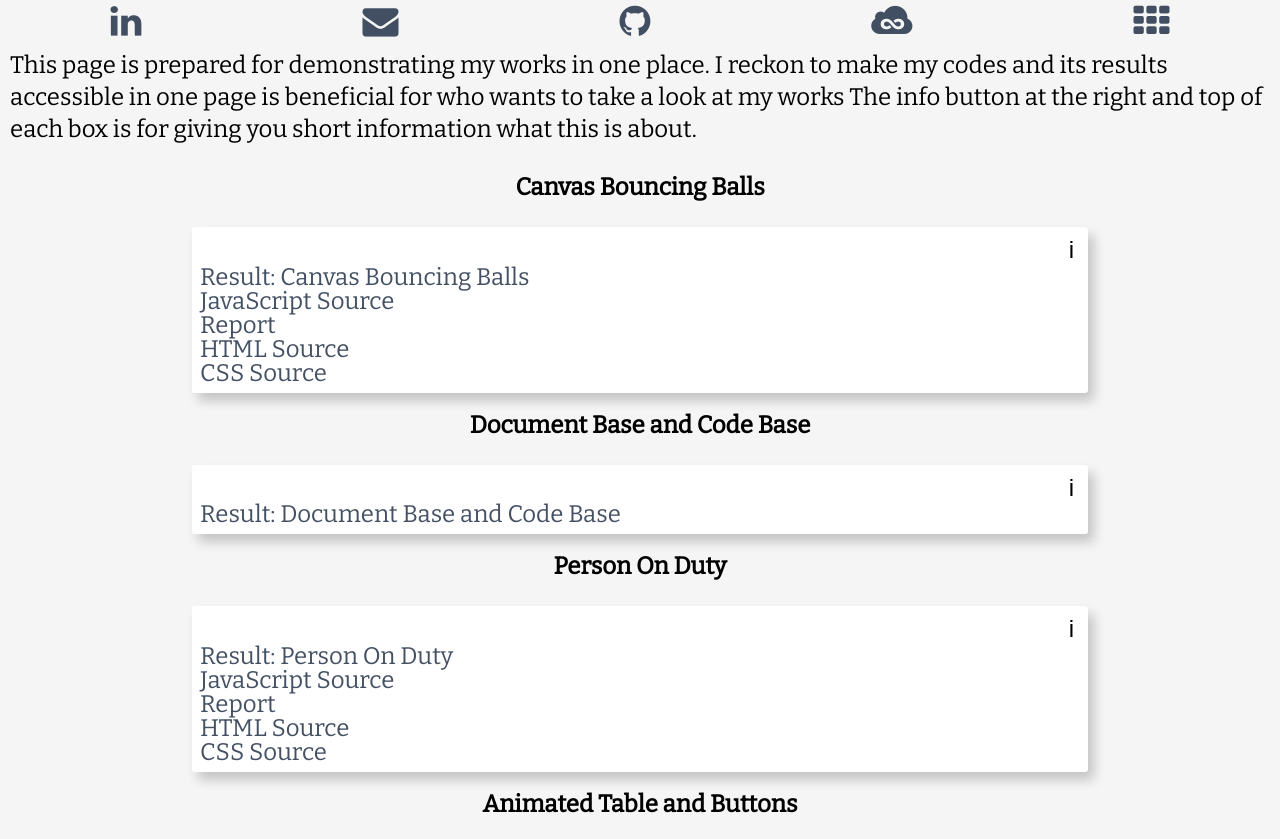
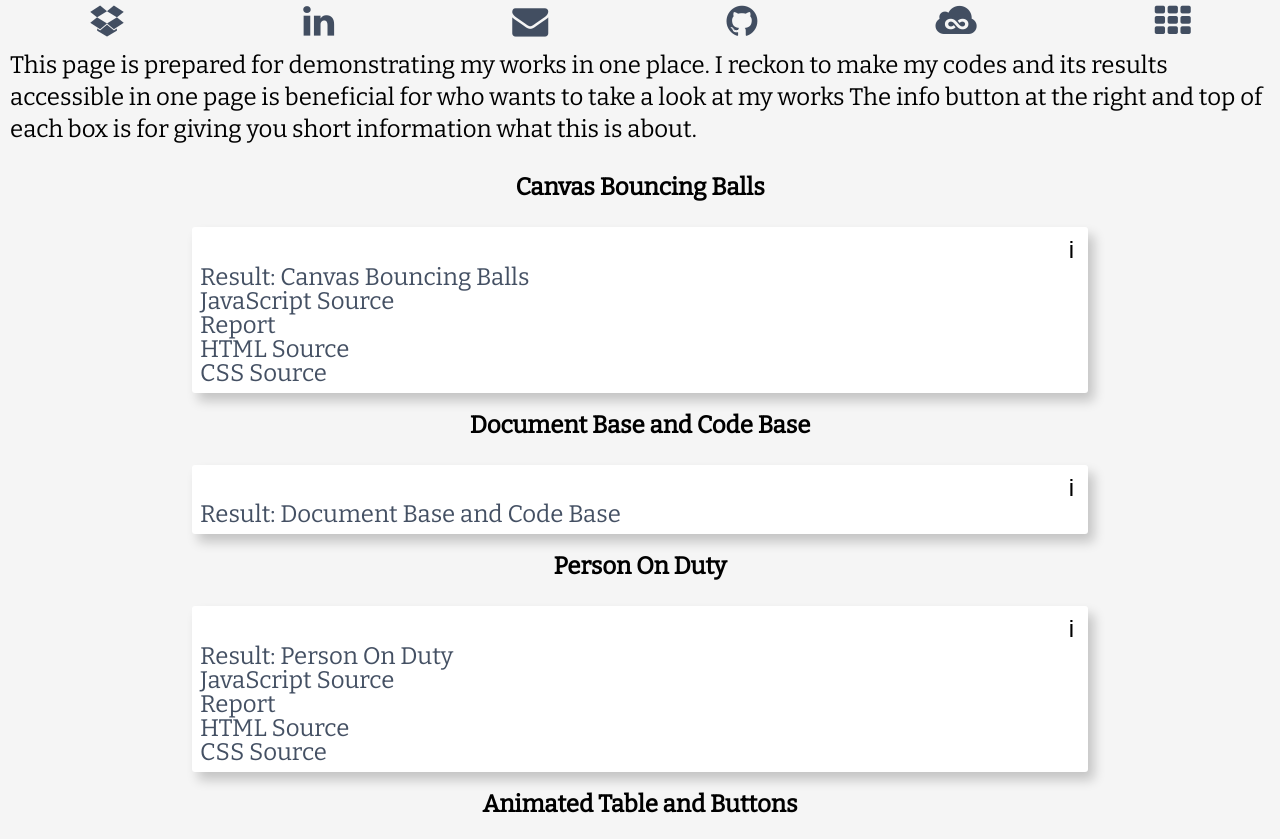
Before and after one commit to spinningcat/Visuality, a plain HTML site: page docs/index.html in a window 1280 px wide. Shown: the top 839 px of the page. Drawn offline with nearby package versions, Linux system fonts and the light colour scheme.

Commit message:
new icon

```diff
--- a/docs/index.html
+++ b/docs/index.html
@@ -18,7 +18,10 @@
       <div class="menu">
   <div id="menudiv">
     <div class="images">
-      <div id="in">
+            <div id="dropbox">
+                            <a href="https://www.dropbox.com/home/cv " target="_blank">   <i class="fa fa-dropbox" aria-hidden="true"></i></a>
+                            </div>
+                            <div id="in">
           <a href = "https://www.linkedin.com/in/berat-emre-nebioğlu-08a58113" target="_blank"><i class="fa fa-linkedin" aria-hidden="true"></i></a>
       </div>
       <div id="email">
```
Also changed, not shown: index.html (+4 -1 lines).
